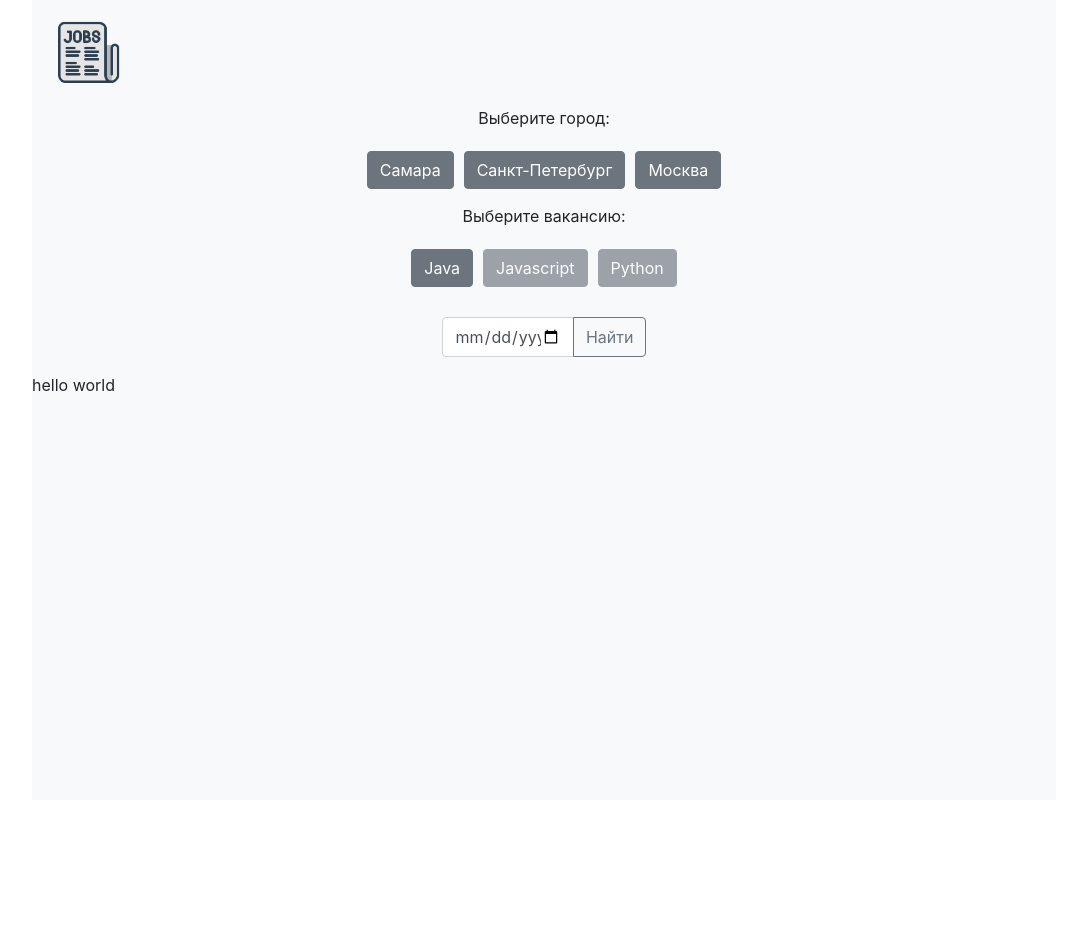
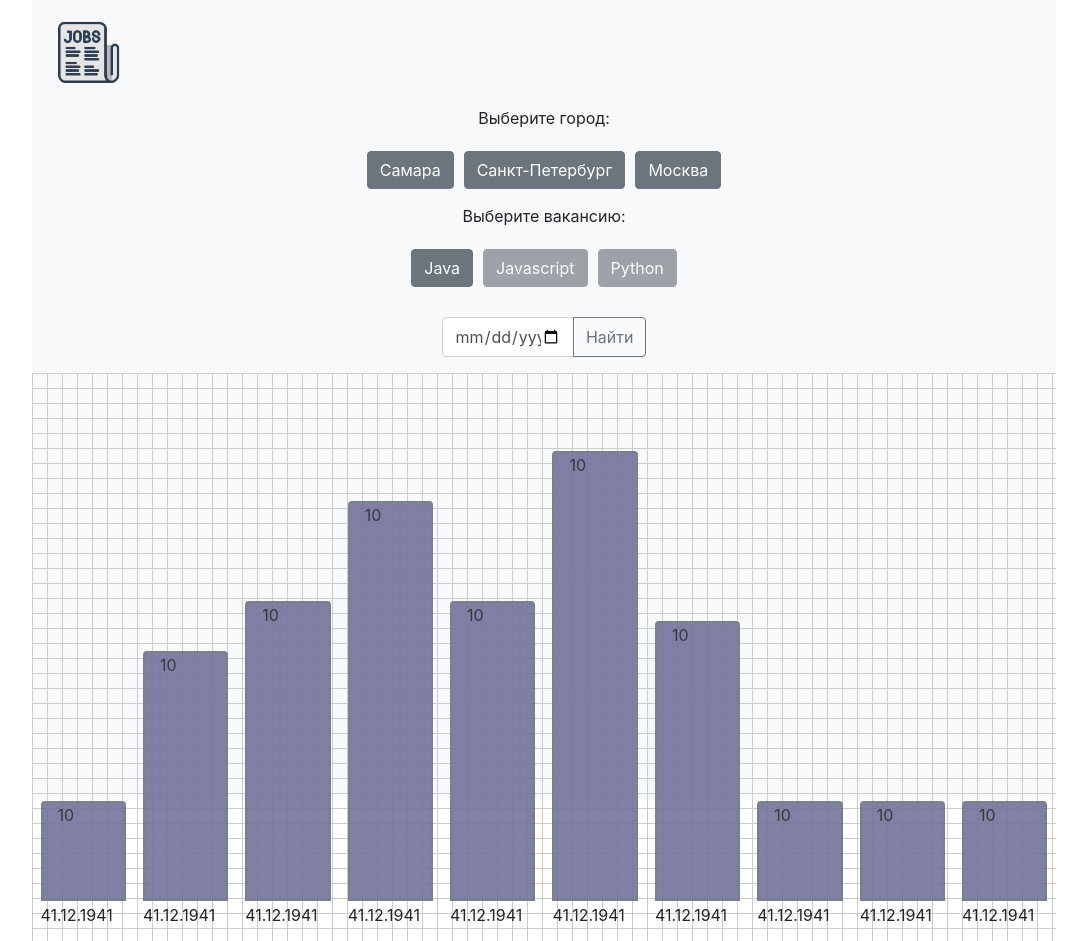
Before and after one commit to haxul/vacancy-statistics, a React (Create React App) app in the folder client/: page / in a window 1280 px wide. Shown: the whole page, without its empty margins (96-1180 px from the left). Before the commit the page ends 800 px from the top, so only its background shows below. Built offline with nearby package versions, Linux system fonts and the light colour scheme.

Commit message:
create layout

```diff
--- a/client/src/App.css
+++ b/client/src/App.css
@@ -26,3 +26,24 @@
   margin-right: auto;
   width: 20%;
 }
+
+.charts-wrapper {
+  height: 568px;
+  background-image: url("./icons/chart-bg.png");
+}
+.charts {
+  height: 530px;
+}
+.chart {
+  background-color: rgb(116, 116, 156);
+  height: 568px;
+  margin: 2px 7px;
+  opacity: 90%;
+  border-radius: 4px 4px 0 0;
+  border: 2px solid #6c757d;
+}
+
+.time {
+  margin: 0px 7px;
+  padding: 0px;
+}
--- a/client/src/App.js
+++ b/client/src/App.js
@@ -4,6 +4,8 @@ import Cities from "./components/Cities"
 import Date from "./components/Date"
 import Positions from "./components/Positions"
 import Chart from "./components/Chart"
+import ChartTime from "./components/ChartTime"
+
 import "./App.css"
 
 class App extends React.PureComponent {
@@ -14,8 +16,31 @@ class App extends React.PureComponent {
         <Cities />
         <Positions />
         <Date />
-        <div className="charts-wrapper">
-          <Chart />
+        <div className="charts-wrapper container">
+          <div className="row align-items-end justify-content-around charts">
+            <Chart height={100} count={10} />
+            <Chart height={250} count={10} />
+            <Chart height={300} count={10} />
+            <Chart height={400} count={10} />
+            <Chart height={300} count={10} />
+            <Chart height={450} count={10} />
+            <Chart height={280} count={10} />
+            <Chart height={100} count={10} />
+            <Chart height={100} count={10} />
+            <Chart height={100} count={10} />
+          </div>
+          <div className="row align-items-end justify-content-around wrapper-times">
+            <ChartTime date={"41.12.1941"} />
+            <ChartTime date={"41.12.1941"} />
+            <ChartTime date={"41.12.1941"} />
+            <ChartTime date={"41.12.1941"} />
+            <ChartTime date={"41.12.1941"} />
+            <ChartTime date={"41.12.1941"} />
+            <ChartTime date={"41.12.1941"} />
+            <ChartTime date={"41.12.1941"} />
+            <ChartTime date={"41.12.1941"} />
+            <ChartTime date={"41.12.1941"} />
+          </div>
         </div>
       </div>
     )
--- a/client/src/components/Chart.js
+++ b/client/src/components/Chart.js
@@ -2,7 +2,12 @@ import React from "react"
 
 class Chart extends React.PureComponent {
   render() {
-    return <div className="wrapper-date">hello world</div>
+    const { height, count } = this.props
+    return (
+      <div className="col-1 chart" style={{ height: `${height}px` }}>
+        {count}
+      </div>
+    )
   }
 }
 
--- /dev/null
+++ b/client/src/components/ChartTime.js
@@ -0,0 +1,10 @@
+import React from "react"
+
+class ChartTime extends React.PureComponent {
+  render() {
+    const { date } = this.props
+    return <div className="col-1 time">{date}</div>
+  }
+}
+
+export default ChartTime
```
Also changed, not shown: client/src/icons/chart-bg.png (added).
